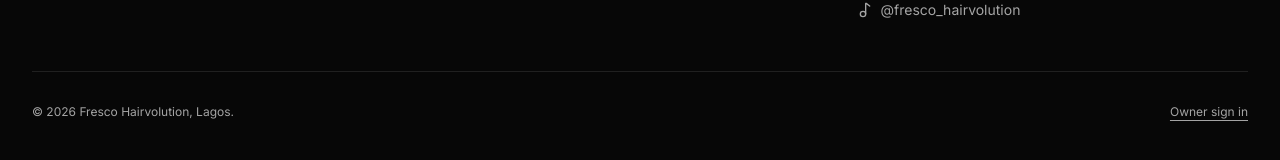
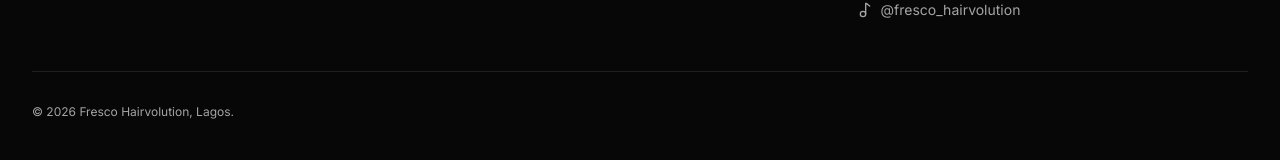
Before and after one commit to 0xstephen01/Fresco-Hairvolution, a React (Vite) app: page / in a window 1280 px wide. Shown: the part 9140-9300 px from the top of the page. Built offline with nearby package versions, Linux system fonts and the light colour scheme; no server answers; the database is empty.

Commit message:
Remove owner sign-in link from footer

```diff
--- a/src/components/Footer.tsx
+++ b/src/components/Footer.tsx
@@ -136,15 +136,8 @@ export function Footer() {
           </div>
         </div>
 
-        <div className="mt-8 flex flex-row items-center justify-between gap-2 border-t border-white/10 pt-6 text-[9px] text-muted-foreground sm:mt-12 sm:pt-8 sm:text-xs">
+        <div className="mt-8 border-t border-white/10 pt-6 text-[9px] text-muted-foreground sm:mt-12 sm:pt-8 sm:text-xs">
           <p>© {new Date().getFullYear()} Fresco Hairvolution, Lagos.</p>
-          <button
-            type="button"
-            onClick={() => navigate("/admin")}
-            className="cursor-pointer underline underline-offset-4 transition-colors hover:text-foreground"
-          >
-            Owner sign in
-          </button>
         </div>
       </div>
     </footer>
```
